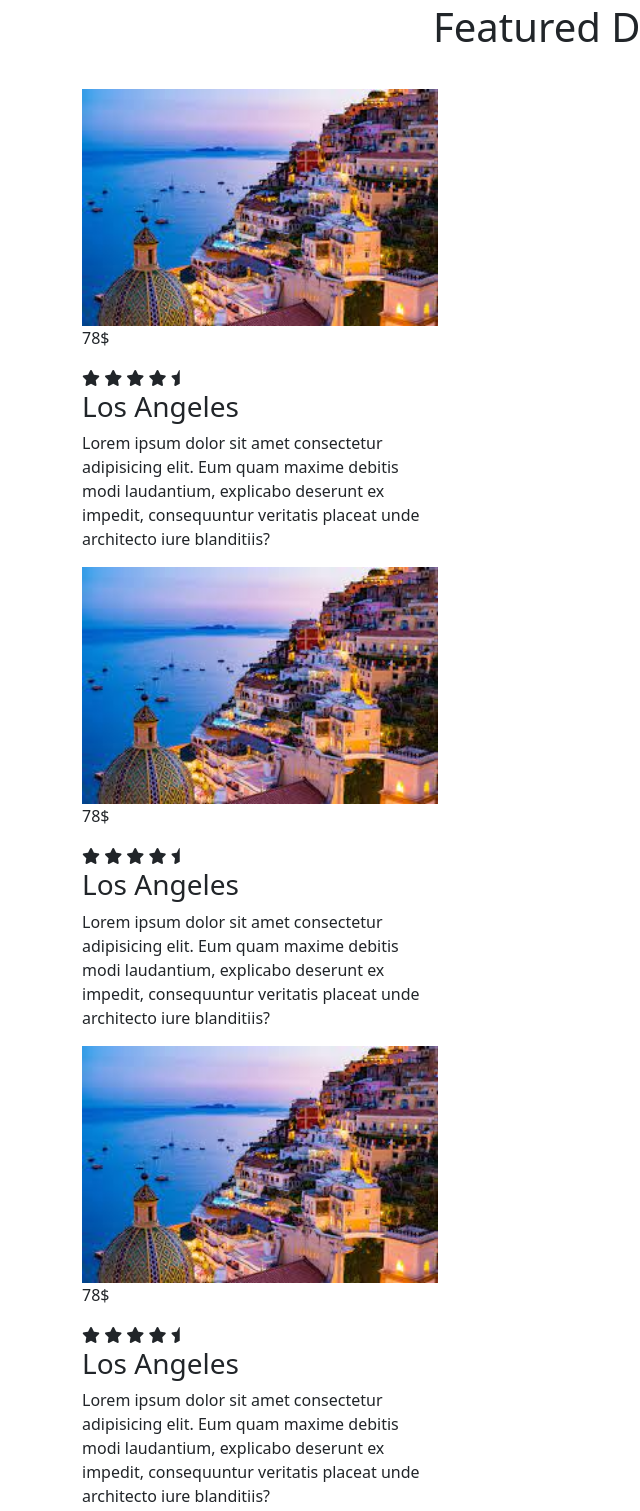
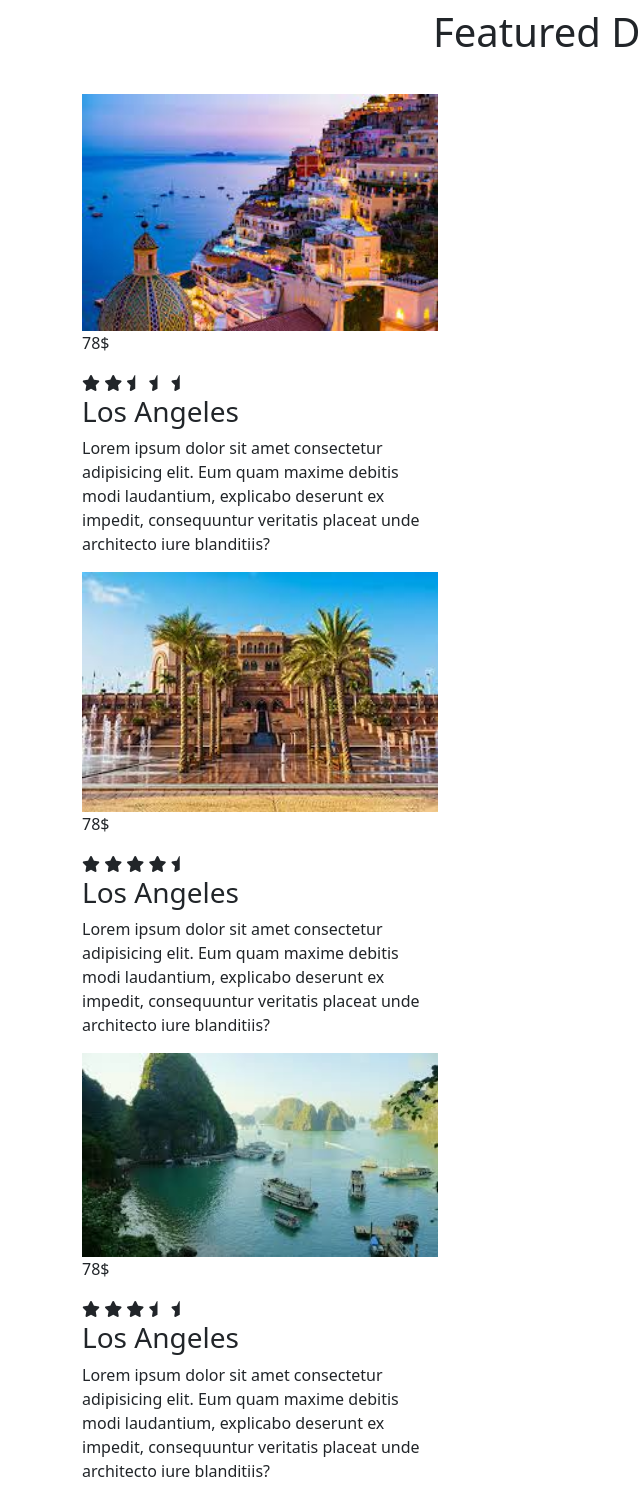
Before and after one commit to adenikeayorinde/Vacation-site, a plain HTML site: page index.html in a window 1280 px wide. Shown: the part 1217-2728 px from the top of the page, without its empty margins (0-640 px from the left). Drawn offline with Linux system fonts and the light colour scheme.

```diff
--- a/css/styles.css
+++ b/css/styles.css
@@ -63,11 +63,11 @@
 .card{
     text-align: left;
     margin-top: 100px;
+} */
+h1{
+    padding-top: 170px;
 }
-h1{
-    padding-top: 50px;
-}
-h2{
+/* h2{
     font-size: 20px;
 }
 .card p{
@@ -81,6 +81,7 @@
 .features h1{
     padding-bottom:30px;
     text-align: center;
+    padding-top: 5px;
 }
 .features-img img{
     width: 100%;
--- a/index.html
+++ b/index.html
@@ -27,17 +27,17 @@
             </div>
         </nav>
 
-        <h1> Travel Across The Globe </h1>
+        <!-- <h1> Travel Across The Globe </h1> -->
 
 
 
 
-        <!-- <h1 style="color:blue">Welcome to our tropical paradise in Agege, Lagos State, Nigeria!</h1>
+        <h1 style="color:blue">Welcome to our tropical paradise in Agege, Lagos State, Nigeria!</h1>
         <p style="color: #fff;"> Discover breathtaking beaches, vibrant culture, and delicious local cousine.
         Dive into crystal-clear waters, explore hidden gems, and indulge in mouthwatering dishes like jollof rice and suya.
     </p>
 
-    <div class="card">
+    <!-- <div class="card">
         <div class="card-body">
             <div class="card-title"><h2 style="color: blue;">Testimonals from previous to showcase their experience in
                 Agege, Lagos State, Nigeria.</h2>
@@ -48,7 +48,6 @@
             </div>
         </div>
     </div>
-
     </div> -->
     </section>
 
@@ -61,6 +60,26 @@
                     <div class="features-box">
                         <div class="features-img">
                             <img src="img/des2.jpeg">
+                            <div class="price">
+                                <p>78$</p>
+                            </div>
+                            <div class="rating">
+                                <i class="fa fa-star"></i>
+                                <i class="fa fa-star"></i>
+                                <i class="fa fa-star-half"></i>
+                                <i class="fa fa-star-half"></i>
+                                <i class="fa fa-star-half"></i>
+                            </div>
+                            <h3> Los Angeles</h3>
+                            <p> Lorem ipsum dolor sit amet consectetur adipisicing elit.
+                                Eum quam maxime debitis modi laudantium, explicabo deserunt ex impedit,
+                                consequuntur veritatis placeat unde architecto iure blanditiis?</p>
+                        </div>
+                    </div>
+                    <div class="col-md-4"></div>
+                    <div class="features-box">
+                        <div class="features-img">
+                            <img src="img/des1.jpeg">
                             <div class="price">
                                 <p>78$</p>
                             </div>
@@ -80,7 +99,7 @@
                     <div class="col-md-4"></div>
                     <div class="features-box">
                         <div class="features-img">
-                            <img src="img/des2.jpeg">
+                            <img src="img/des3.jpeg">
                             <div class="price">
                                 <p>78$</p>
                             </div>
@@ -88,27 +107,7 @@
                                 <i class="fa fa-star"></i>
                                 <i class="fa fa-star"></i>
                                 <i class="fa fa-star"></i>
-                                <i class="fa fa-star"></i>
                                 <i class="fa fa-star-half"></i>
-                            </div>
-                            <h3> Los Angeles</h3>
-                            <p> Lorem ipsum dolor sit amet consectetur adipisicing elit.
-                                Eum quam maxime debitis modi laudantium, explicabo deserunt ex impedit,
-                                consequuntur veritatis placeat unde architecto iure blanditiis?</p>
-                        </div>
-                    </div>
-                    <div class="col-md-4"></div>
-                    <div class="features-box">
-                        <div class="features-img">
-                            <img src="img/des2.jpeg">
-                            <div class="price">
-                                <p>78$</p>
-                            </div>
-                            <div class="rating">
-                                <i class="fa fa-star"></i>
-                                <i class="fa fa-star"></i>
-                                <i class="fa fa-star"></i>
-                                <i class="fa fa-star"></i>
                                 <i class="fa fa-star-half"></i>
                             </div>
                             <h3> Los Angeles</h3>
```
